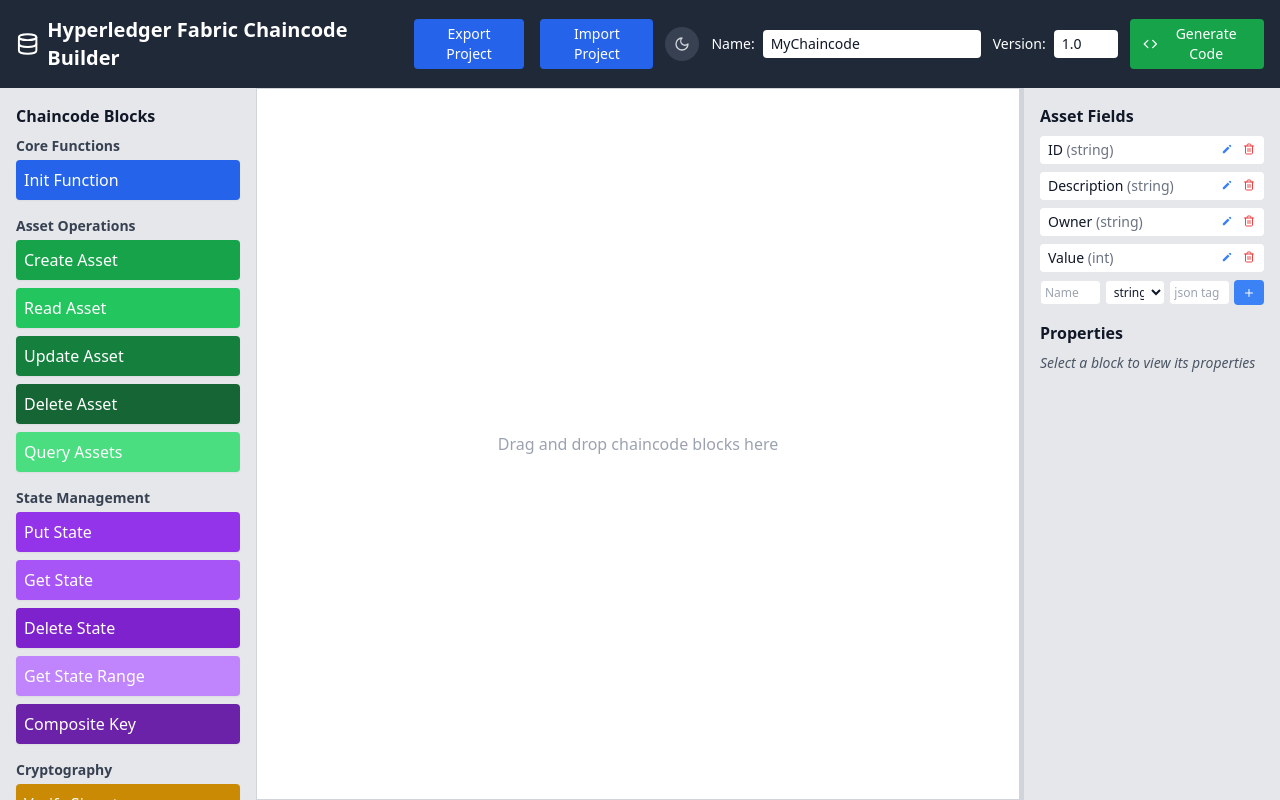
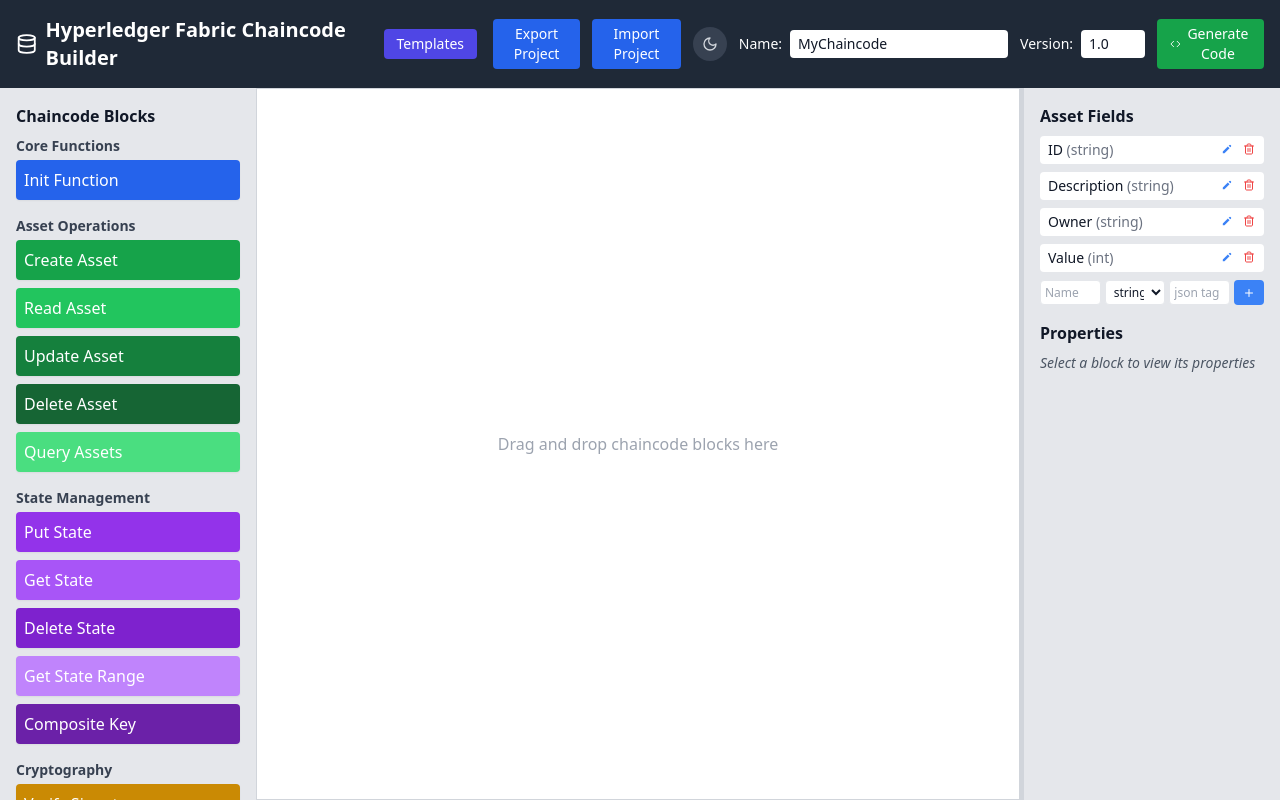
Before and after one commit to adityajoshi12/hlf-chaincode-builder, a React (Vite) app: page / in a window 1280 px wide. Built offline with nearby package versions, Linux system fonts and the light colour scheme.

Commit message:
added chaincode templates
Signed-off-by: adityajoshi12 <adityaprakashjoshi1@gmail.com>

```diff
--- a/src/App.jsx
+++ b/src/App.jsx
@@ -284,6 +284,9 @@
         return { assetType: "Asset" };
       case 'emitEvent':
         return { eventName: "NewEvent", payload: "{}" };
+      case 'checkACL':
+        // Default ABAC check: attribute and value
+        return { attribute: 'role', value: 'admin', errorMessage: 'Access denied: insufficient attributes' };
       default:
         return {};
     }
@@ -298,6 +301,98 @@
     { id: 'identity', name: 'Identity & Access' },
     { id: 'events', name: 'Events' },
   ];
+
+  // --- Block Templates & Presets ---
+  const blockPresets = [
+    {
+      name: 'Basic CRUD',
+      description: 'Create, Read, Update, Delete Asset',
+      blocks: [
+        { id: 'createAsset', x: 100, y: 100 },
+        { id: 'readAsset', x: 300, y: 100 },
+        { id: 'updateAsset', x: 500, y: 100 },
+        { id: 'deleteAsset', x: 700, y: 100 }
+      ]
+    },
+    {
+      name: 'Asset with Query',
+      description: 'CRUD + Query Assets',
+      blocks: [
+        { id: 'createAsset', x: 100, y: 100 },
+        { id: 'readAsset', x: 300, y: 100 },
+        { id: 'updateAsset', x: 500, y: 100 },
+        { id: 'deleteAsset', x: 700, y: 100 },
+        { id: 'query', x: 900, y: 100 }
+      ]
+    },
+    {
+      name: 'Init + CRUD',
+      description: 'InitLedger and CRUD blocks',
+      blocks: [
+        { id: 'init', x: 100, y: 100 },
+        { id: 'createAsset', x: 300, y: 100 },
+        { id: 'readAsset', x: 500, y: 100 },
+        { id: 'updateAsset', x: 700, y: 100 },
+        { id: 'deleteAsset', x: 900, y: 100 }
+      ]
+    },
+    // --- ABAC Templates ---
+    {
+      name: 'CRUD with ABAC',
+      description: 'CRUD operations with Attribute-Based Access Control check',
+      blocks: [
+        { id: 'createAsset', x: 300, y: 100 },
+        { id: 'checkACL', x: 300, y: 180 },
+        { id: 'readAsset', x: 500, y: 100 },
+        { id: 'updateAsset', x: 700, y: 100 },
+        { id: 'deleteAsset', x: 900, y: 100 }
+      ]
+    },
+    {
+      name: 'Init + CRUD + ABAC',
+      description: 'Init, CRUD, and ABAC check blocks',
+      blocks: [
+        { id: 'init', x: 100, y: 100 },
+        { id: 'createAsset', x: 300, y: 100 },
+        { id: 'checkACL', x: 300, y: 180 },
+        { id: 'readAsset', x: 500, y: 100 },
+        { id: 'updateAsset', x: 700, y: 100 },
+        { id: 'deleteAsset', x: 900, y: 100 }
+      ]
+    },
+    {
+      name: 'ABAC Only Example',
+      description: 'Minimal ABAC check, create, and read operation',
+      blocks: [
+        { id: 'createAsset', x: 300, y: 100 },
+        { id: 'checkACL', x: 300, y: 180 },
+        { id: 'readAsset', x: 500, y: 100 }
+      ]
+    }
+  ];
+
+  const insertPreset = (preset) => {
+    // Remove all blocks and add the preset blocks
+    const now = Date.now();
+    const newBlocks = preset.blocks.map((b, i) => {
+      const block = blocks.find(bl => bl.id === b.id);
+      return {
+        instanceId: `${b.id}_${now + i}`,
+        blockId: b.id,
+        name: block ? block.name : b.id,
+        color: block ? block.color : 'bg-gray-400',
+        position: { x: b.x, y: b.y }
+      };
+    });
+    setCanvas(newBlocks);
+    // Set default props for each block
+    const newBlockProps = {};
+    newBlocks.forEach(b => {
+      newBlockProps[b.instanceId] = getDefaultPropsForBlock(b.blockId);
+    });
+    setBlockProps(newBlockProps);
+    setSelectedBlockId(null);
+  };
 
   // --- LocalStorage Persistence ---
   // Save to localStorage on state change
@@ -326,6 +421,8 @@
         generateChaincode={generateChaincode}
         onExportProject={exportProject}
         onImportProject={importProject}
+        blockPresets={blockPresets}
+        insertPreset={insertPreset}
       />
 
       {/* Main content */}
--- a/src/components/Header.jsx
+++ b/src/components/Header.jsx
@@ -9,10 +9,13 @@
   setChaincodeVersion,
   generateChaincode,
   onExportProject,
-  onImportProject
+  onImportProject,
+  blockPresets = [],
+  insertPreset
 }) {
   const { theme, toggleTheme } = useTheme();
   const fileInputRef = React.useRef();
+  const [presetOpen, setPresetOpen] = React.useState(false);
 
   // Handler for file input change
   const handleFileChange = (e) => {
@@ -38,6 +41,29 @@
         <h1 className="text-xl font-bold">Hyperledger Fabric Chaincode Builder</h1>
       </div>
       <div className="flex space-x-3 items-center">
+        {/* Preset/Template Dropdown */}
+        <div className="relative">
+          <button
+            onClick={() => setPresetOpen((v) => !v)}
+            className="bg-indigo-600 hover:bg-indigo-700 px-3 py-1 rounded text-sm mr-1"
+          >
+            Templates
+          </button>
+          {presetOpen && (
+            <div className={`absolute right-0 mt-2 w-56 rounded shadow-lg z-50 ${theme === 'dark' ? 'bg-gray-800' : 'bg-white'} border border-gray-300`}>
+              {blockPresets.map((preset, i) => (
+                <button
+                  key={preset.name}
+                  onClick={() => { insertPreset(preset); setPresetOpen(false); }}
+                  className={`w-full text-left px-4 py-2 hover:bg-indigo-100 ${theme === 'dark' ? 'hover:bg-gray-700 text-white' : 'text-gray-900'}`}
+                >
+                  <div className="font-semibold">{preset.name}</div>
+                  <div className="text-xs opacity-70">{preset.description}</div>
+                </button>
+              ))}
+            </div>
+          )}
+        </div>
         {/* Import/Export buttons */}
         <button
           onClick={onExportProject}
--- a/src/utils/ChaincodeGenerator.js
+++ b/src/utils/ChaincodeGenerator.js
@@ -117,24 +117,35 @@
 
       case 'createAsset': {
         const assetType = props.assetType || globalAssetType;
-        // Convert first letter to lowercase for variable names
         const assetVarName = assetType.charAt(0).toLowerCase() + assetType.slice(1);
-
+        // If any checkACL block exists, insert ABAC check at the top
+        const hasACL = canvas.some(b => b.blockId === 'checkACL');
+        let aclCheckCode = '';
+        if (hasACL) {
+          // Use the first checkACL block's props for attribute/value/message
+          const aclBlock = canvas.find(b => b.blockId === 'checkACL');
+          const aclProps = blockProps[aclBlock.instanceId] || {};
+          const attribute = aclProps.attribute || 'role';
+          const value = aclProps.value || 'admin';
+          const errorMessage = aclProps.errorMessage || `submitting client not authorized to create asset, does not have ${value} ${attribute}`;
+          aclCheckCode += `\t// ABAC: Check client attribute '${attribute}' == '${value}'\n`;
+          aclCheckCode += `\terr := ctx.GetClientIdentity().AssertAttributeValue("${attribute}", "${value}")\n`;
+          aclCheckCode += `\tif err != nil {\n\t\treturn fmt.Errorf(\`${errorMessage}\`)\n\t}\n`;
+        }
         code += `// Create${assetType} creates a new ${assetType.toLowerCase()} in the ledger\n`;
 
         // Generate function parameters dynamically based on assetFields
         const { paramList, structInitializers } = generateFunctionParams(assetFields);
 
         code += `func (s *SmartContract) Create${assetType}(ctx contractapi.TransactionContextInterface, ${paramList.join(', ')}) error {\n`;
+        if (aclCheckCode) code += aclCheckCode.replace(/\\"/g, '"');
         code += `\t${assetVarName} := ${assetType}{\n`;
         structInitializers.forEach(initializer => {
           code += `${initializer}\n`;
         });
         code += `\t}\n\n`;
         code += `\t${assetVarName}JSON, err := json.Marshal(${assetVarName})\n`;
-        code += `\tif err != nil {\n`;
-        code += `\t\treturn err\n`;
-        code += `\t}\n\n`;
+        code += `\tif err != nil {\n\t\treturn err\n\t}\n\n`;
 
         // Use the ID field for the key in PutState
         const idField = findIdField(assetFields);
@@ -268,6 +279,10 @@
         break;
       }
 
+      case 'checkACL': {
+        break;
+      }
+
       // Add more cases for other block types
       default:
         code += `// ${block.name} function\n`;
```
